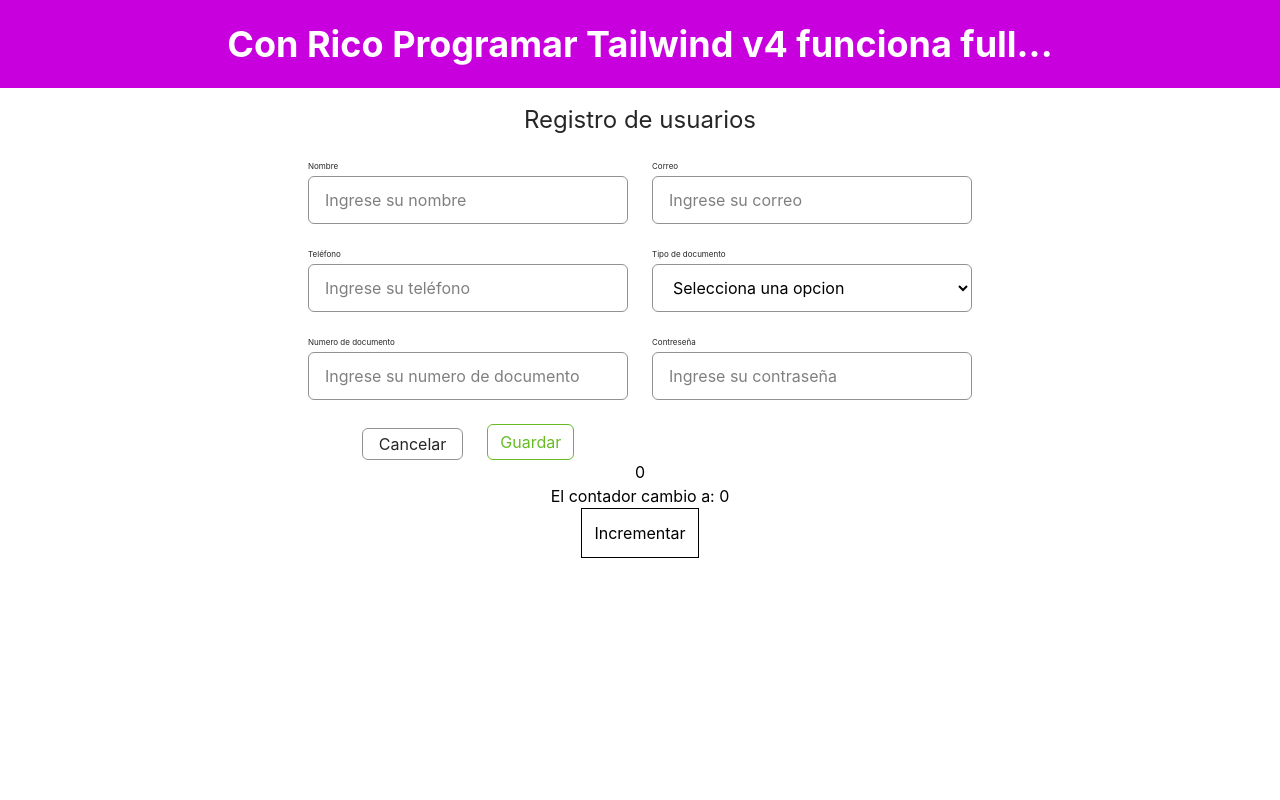
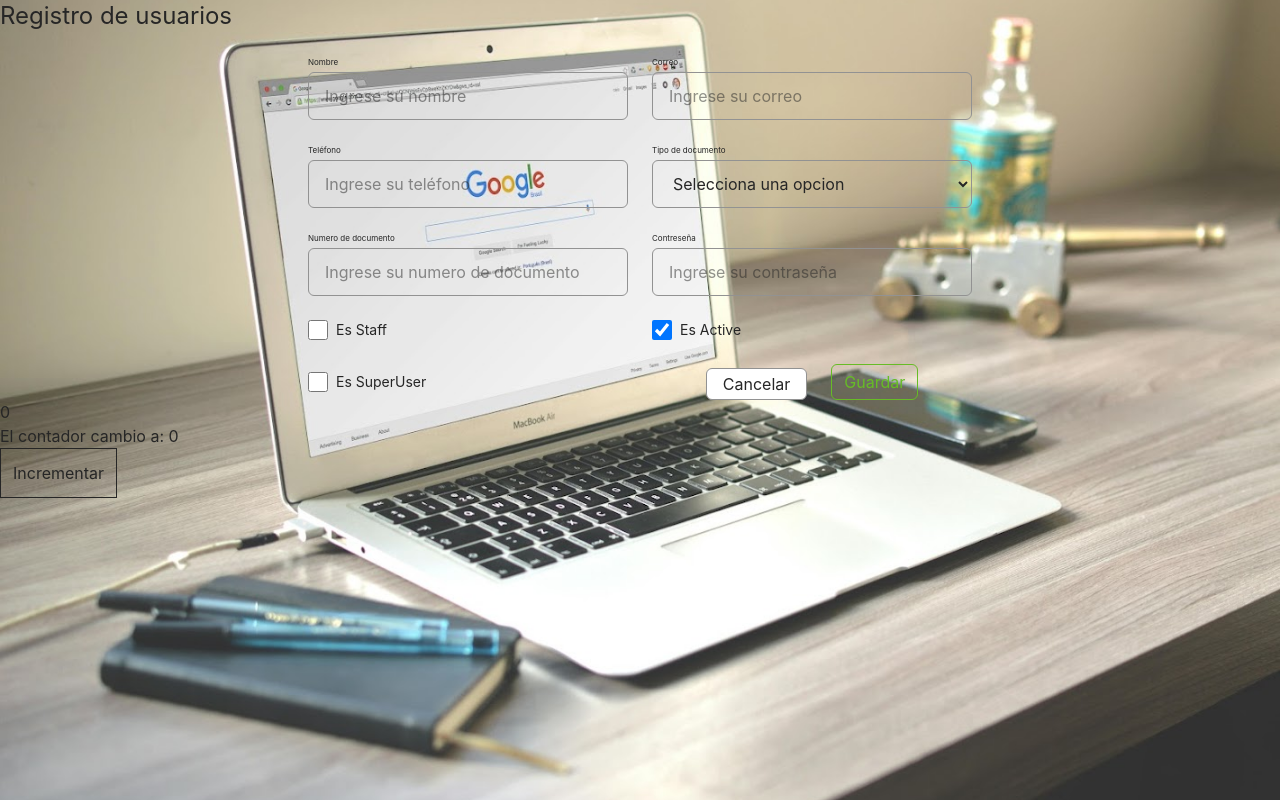
Before and after one commit to majitorios1200-collab/3147206-Proyecto-React, a React (Vite) app: page / in a window 1280 px wide. Built offline with nearby package versions, Linux system fonts and the light colour scheme.

Commit message:
feact " Creacion de componente checkbox, instalaciones clsx, lucide-react, react.-router-dom, configuracion react-router-dom

```diff
--- a/package.json
+++ b/package.json
@@ -12,8 +12,12 @@
   },
   "dependencies": {
     "@tailwindcss/vite": "^4.2.1",
+    "clsx": "^2.1.1",
+    "lucide": "^1.8.0",
+    "lucide-react": "^1.8.0",
     "react": "^19.2.0",
     "react-dom": "^19.2.0",
+    "react-router-dom": "^7.14.2",
     "tailwindcss": "^4.2.1",
     "zod": "^4.3.6"
   },
--- a/src/app/App.jsx
+++ b/src/app/App.jsx
@@ -1,14 +1,7 @@
-import { CreateUserPage} from "@/features/users";
+import { RouterProvider } from "react-router-dom";
+import router from "@/app/router"
+
 export default function App() {
-  return (
-    <div className="min-h text-center grid grid-cols-1 gap-4 ">
+    return <RouterProvider router={router} />;
 
-      <h1 className="text-white text-4xl font-bold  bg-fuchsia-600 p-6">
-        Con Rico Programar Tailwind v4 funciona full...
-      </h1>
-
-      <CreateUserPage/>
-
-    </div>
-  );
 }
--- a/src/app/router.jsx
+++ b/src/app/router.jsx
@@ -0,0 +1,29 @@
+import { createBrowserRouter } from "react-router-dom";
+import MainLayout from "../shared/layouts/MainLayout";
+
+const router = createBrowserRouter([
+    {
+        path: "/",
+        element: <MainLayout/>,
+        children: [
+            {
+                index: true,
+                element: <h1 className="p-4">Inicio</h1>
+            },
+            {
+                path:"cursos",
+                element: <h1 className="p-4">Cursos</h1>
+            },
+            {
+                path:"recursos",
+                element: <h1 className="p-4">Recursos</h1>
+            },
+            {
+                path:"contacto",
+                element: <h1 className="p-4">Contacto</h1>
+            },
+        ],
+    },
+])
+
+export default router;
--- a/src/features/users/components/UseRegisterForm.jsx
+++ b/src/features/users/components/UseRegisterForm.jsx
@@ -2,7 +2,7 @@
 import { getDocumentTypes } from "@/features/users/services/selectService";
 import { userSchema } from "../schemas/userSchemas";
 
-import { Input, Button, DeleteCounter2, Select} from "@/shared";
+import { Input, Button, DeleteCounter2, Select, CheckBox} from "@/shared";
 
 export default function UserRegisterForm(){
 
@@ -14,6 +14,11 @@
         userDocumentType: "",
         userDocumentNumber: "",
         userPassword: "",
+
+        //Flags Booleanos
+        isStaff: false,
+        isActive: true,
+        isSuperUser: false,
     });
     const [errors, setErrors] = useState({})
     useEffect(() => {
@@ -29,14 +34,14 @@
 
     const handleChange = (e) => {
         //Se obtiene el nombre del campo y su valor
-        const { name, value} = e.target;
+        const { name, value, type , checked} = e.target;
 
         setFormData((prev) => ({
             //Se copian todos los valores anteriores a el estado
             ...prev, //Rest operatior
 
             //Se actualiza unicamente lo que cambio
-            [name]: value,
+            [name]: type === "checkbox" ? checked : value,
         }));
     }
 
@@ -145,7 +150,32 @@
 
         />
 
+        <CheckBox
+            id="isStaff"
+            name="isStaff"
+            label="Es Staff"
+            checked={formData.isStaff}
+            onChange={handleChange}
 
+        />
+
+        <CheckBox
+            id="isActive"
+            name="isActive"
+            label="Es Active"
+            checked={formData.isActive}
+            onChange={handleChange}
+
+        />
+
+        <CheckBox
+            id="isSuperUser"
+            name="isSuperUser"
+            label="Es SuperUser"
+            checked={formData.isSuperUser}
+            onChange={handleChange}
+
+        />
 
       {/*Actions */}
 
--- a/src/shared/components/CheckBox.jsx
+++ b/src/shared/components/CheckBox.jsx
@@ -0,0 +1,40 @@
+export default function CheckBox({
+    id,                 //Indentificador unico (necesario para accesibilidad)
+    name,               //Nombre del campo (Util para formulario)
+    label,              //Texto vsisble asociado al checkbox
+    checked = false,    //Estado controlado del checkbox
+    onChange,           //Funcion que maneja el cambio de estado
+    disabled = false,    //Indica si el checkbox esta habilitado
+    className = "",     //Clases adicionales para personalizacion
+}) {
+
+    return (
+        <label
+            htmlFor={id}
+            className={`
+                flex items-center gap-2
+                text-sm
+                cursor-pointer
+                ${disabled ? "opacity-50 cursor-not-allowed" : ""}
+                ${className}
+            `}
+        >
+            {/* {Input del checkbox} */}
+            <input
+                id= {id}
+                name={name}
+                type="checkbox"
+                checked={checked}
+                disabled={disabled}
+                onChange={onChange}
+                className="w-5 h-5"
+            />
+
+            {/* Texto del checkbox */}
+            <span>{label}</span>
+
+
+
+        </label>
+    )
+}
--- a/src/shared/components/IconButton.jsx
+++ b/src/shared/components/IconButton.jsx
@@ -0,0 +1,82 @@
+import React from "react";
+import clsx from "clsx";
+
+export const IconButton = React.forwardRef(function IconButton(
+    {
+        children,
+        onClick,
+        disabled = false,
+        className = "",
+        variant = "default",
+
+        //Tamaños
+        hitSize = 48,
+        iconSize = 24,
+
+
+        //Accesibilidad
+        arialLabel,
+
+        //Estados
+        isActive = false,
+
+        ...props
+    },
+    ref
+){
+    const baseStyles = `
+        inline-flex items-center justify-center
+        rounded-full
+        transition-colors duration-200
+        focus:outline-none focus-visible:ring-2 focus-visible:ring-offset-2
+        disabled:opacity-50 disabled:pointer-events-none
+    `;
+
+    const variants = {
+        default: `
+            text-neutral-700
+            hover:bg-neutral-100
+            focus-visible:ring-neutral-400
+        `,
+
+        ghost:`
+            text-neutral-600
+            hover:bg-neutral-100
+            focus-visble:ring-neutral-300
+        `,
+        primary: `
+            text-white bg-blue-600
+            hover:bg-blue-700
+            focus-visible:ring-blue-500
+        `
+    };
+
+    return (
+        <button
+            ref={ref}
+            type="button"
+            arial-label={arialLabel}
+            disabled={disabled}
+            onClick={onClick}
+            className={clsx(baseStyles, variants[variant], className, {
+                "bg-neutral-300": isActive,
+            })}
+            style={{
+
+                width: `${hitSize}px`,
+                height: `${hitSize}px`,
+            }}
+            {...props}
+        >
+            <span
+                style={{
+                    width: `${iconSize}px`,
+                    height: `${iconSize}px`,
+                }}
+                className="flex items-center justify-center "
+            >
+                {children}
+            </span>
+        </button>
+    );
+});
--- a/src/shared/index.js
+++ b/src/shared/index.js
@@ -3,3 +3,4 @@
 export { default as DeleteEffect} from "./components/DeleteEffect";
 export { default as DeleteCounter2} from "./components/DeleteCounter2";
 export { default as Select} from "./components/Select";
+export { default as CheckBox} from "./components/CheckBox";
--- a/src/shared/layouts/MainLayout.jsx
+++ b/src/shared/layouts/MainLayout.jsx
@@ -0,0 +1,17 @@
+import { Outlet } from "react-router-dom"
+import heroBg from "@/assets/images/imagen-hero-freelancer.jpg"
+import { CreateUserPage } from "../../features/users"
+
+export default function MainLayout () {
+    return (
+        <div className="relative min-h-screen text-text-primary">
+        {/* Fondo con imagen */}
+        <div
+        className="absolute inset-0 -z-10 bg-cover bg-center"
+        style={{ backgroundImage: `url(${heroBg})`}}
+        />
+
+        <CreateUserPage/>
+        </div>
+    )
+}
```
Also changed, not shown: src/assets/images/imagen-hero-freelancer.jpg (added), 1 other file (tests, documents, lock files or other folders).
